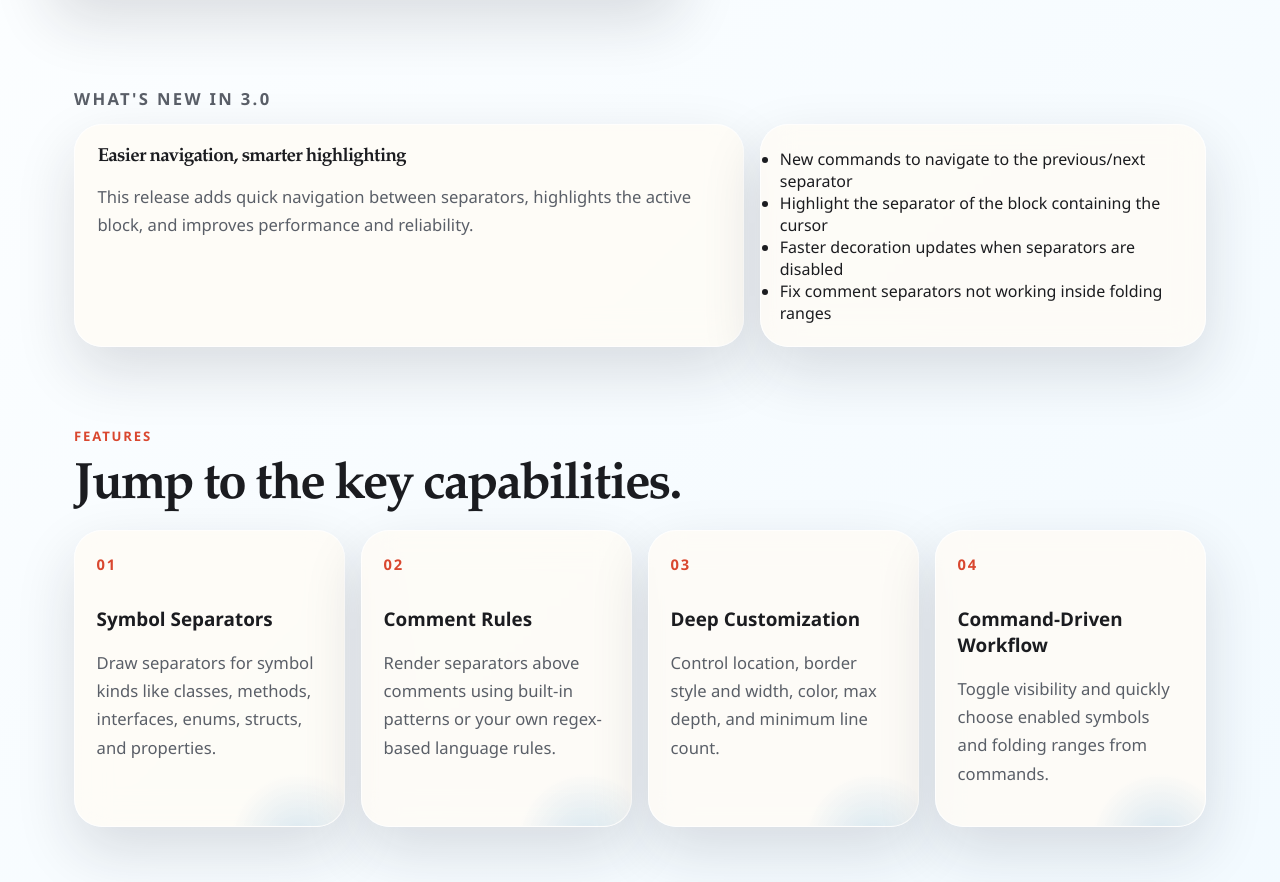
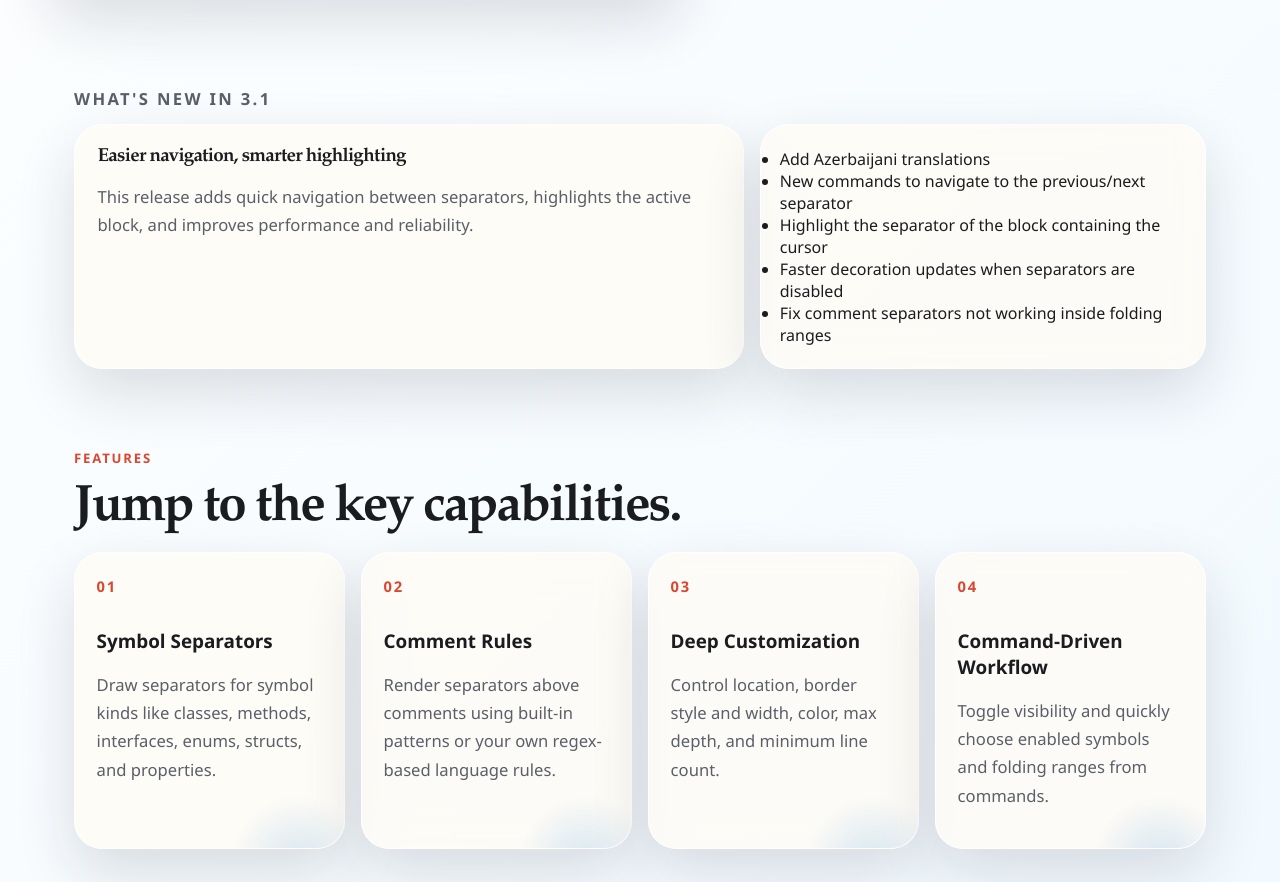
Before and after one commit to alefragnani/vscode-separators, a website built with webpack: page docs/index.html in a window 1280 px wide. Shown: the part 951-1833 px from the top of the page. Built offline with nearby package versions, Linux system fonts and the light colour scheme; what vscode, vscode-ext-codicons would draw is missing.

Commit message:
Update gh pages for v3.1

```diff
--- a/docs/index.html
+++ b/docs/index.html
@@ -62,13 +62,14 @@
             </section>
 
             <section class="announcement">
-                <p class="eyebrow">What's new in 3.0</p>
+                <p class="eyebrow">What's new in 3.1</p>
                 <div class="announcement-grid">
                     <article>
                         <h2>Easier navigation, smarter highlighting</h2>
                         <p>This release adds quick navigation between separators, highlights the active block, and improves performance and reliability.</p>
                     </article>
                     <ul>
+                        <li>Add Azerbaijani translations</li>
                         <li>New commands to navigate to the previous/next separator</li>
                         <li>Highlight the separator of the block containing the cursor</li>
                         <li>Faster decoration updates when separators are disabled</li>
```
